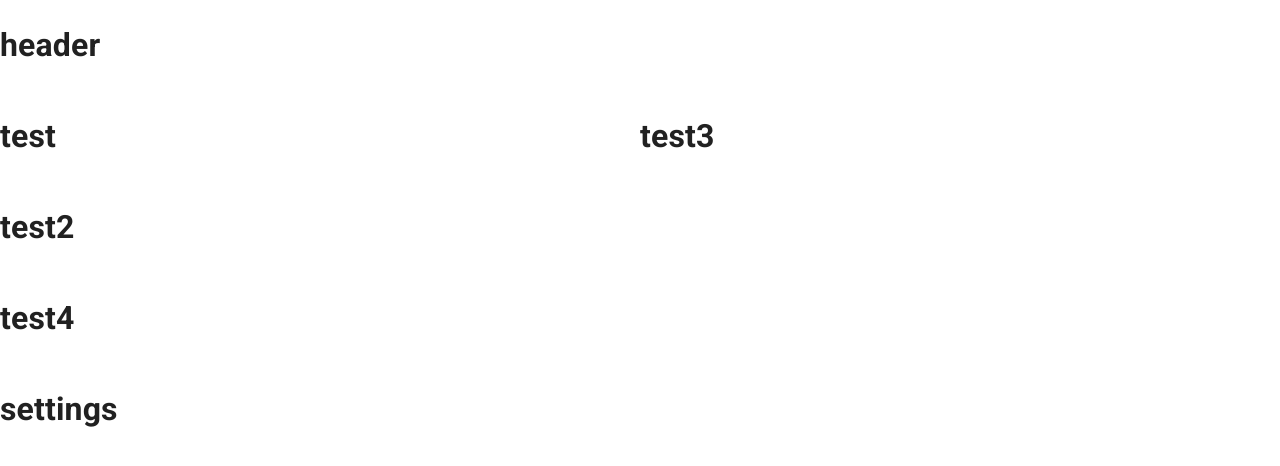
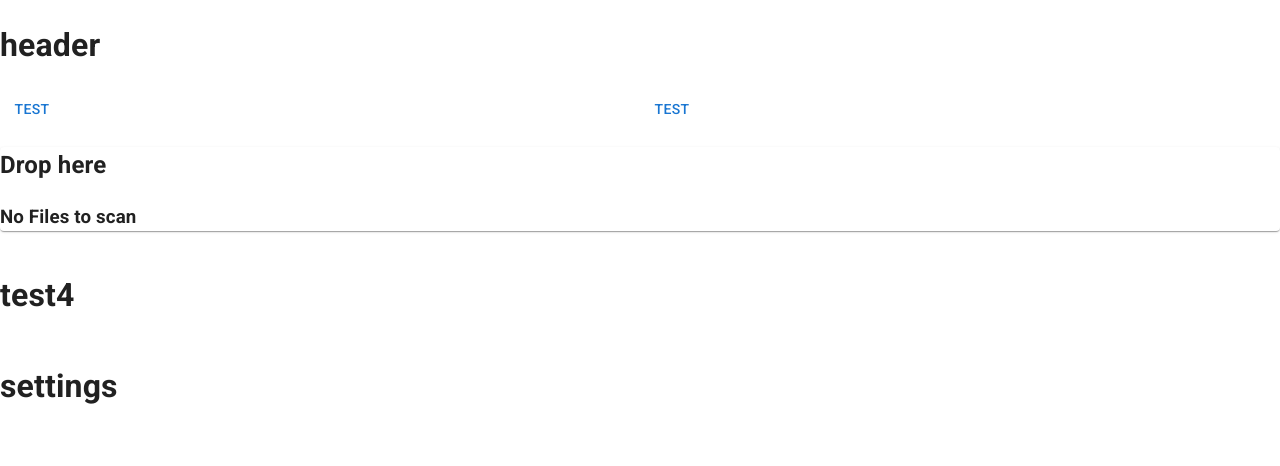
Before and after one commit to MichOchieng/cfurCalendar, a React (Create React App) app in the folder radiologik-calendar/: page / in a window 1280 px wide. Shown: the top 466 px of the page. Built offline with nearby package versions, Linux system fonts and the light colour scheme.

Commit message:
Added upload area

```diff
--- a/radiologik-calendar/src/components/main-ui/main-ui.tsx
+++ b/radiologik-calendar/src/components/main-ui/main-ui.tsx
@@ -1,8 +1,27 @@
-import { Grid, Paper } from "@mui/material";
-import React, { ReactElement,FC } from "react";
+import { Button, Grid, Paper } from "@mui/material";
+import React, { ReactElement,FC, useState, useCallback } from "react";
+import classNames from "classnames";
+import UploadFileIcon from '@mui/icons-material/UploadFile';
+
+import UploadArea from "../upload-area/upload-area";
+import FileList from "../upload-area/file-list";
+
 
 
 const MainUi = () => {
+
+    // Create states for upload area and uploaded files
+    const [isAreaActive,setIsAreaActive] = useState(false)
+    const [files,setFiles]               = useState<File[]>([])
+
+    // Handlers for dragging and dropping on upload area
+    const onDragStateChange = useCallback((dragActive: boolean) => {
+        setIsAreaActive(dragActive)
+    }, [])
+    const onDropFiles = useCallback((files: File[]) => {
+        setFiles(files)
+    }, [])
+
     return (
         <Grid
             container
@@ -12,20 +31,39 @@ const MainUi = () => {
                 item
                 xs={6}
             >
-                <h1>test</h1>
+                <Button>test</Button>
             </Grid>
             <Grid
                 item
                 xs={6}
             >
-                <h1>test3</h1>
+                <Button>test</Button>
             </Grid>
             {/* Second row */}
             <Grid
                 item
                 xs={12}
             >
-                <h1>test2</h1>
+                <Paper
+                    className={classNames('uploadArea', {
+                        'uploadAreaActive': isAreaActive
+                    })}
+                >
+                    <UploadArea
+                        onDragStateChange={onDragStateChange}
+                        onDropFiles={onDropFiles}
+                    >
+                        <h2>Drop here</h2>
+                            {files.length === 0 ? (
+                                <h3>No Files to scan</h3>
+                                ) :
+                                (
+                                    <h3>Files to scan: {files.length}</h3>
+                                )
+                            }
+                        <FileList files={files}/>
+                    </UploadArea>
+                </Paper>
             </Grid>
             {/* Thrid row */}
             <Grid
```
